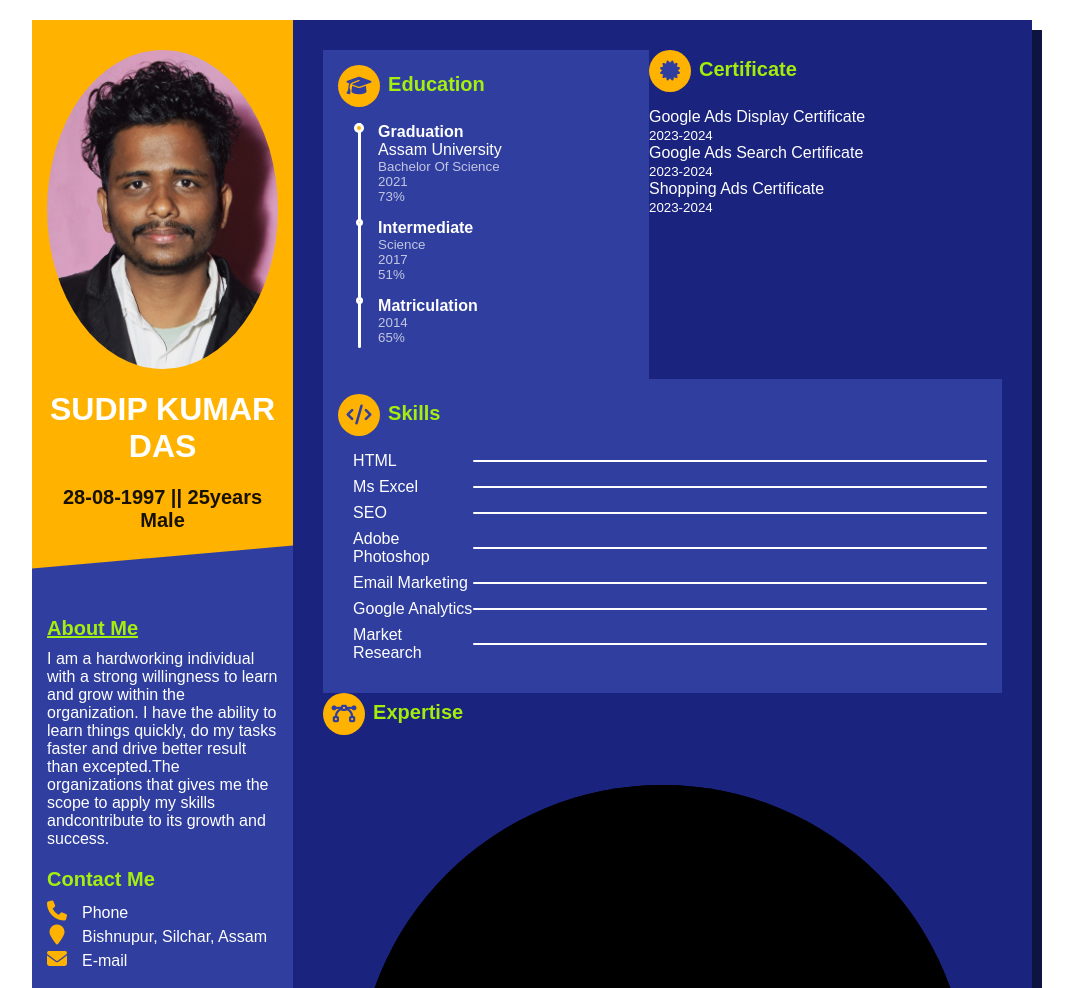
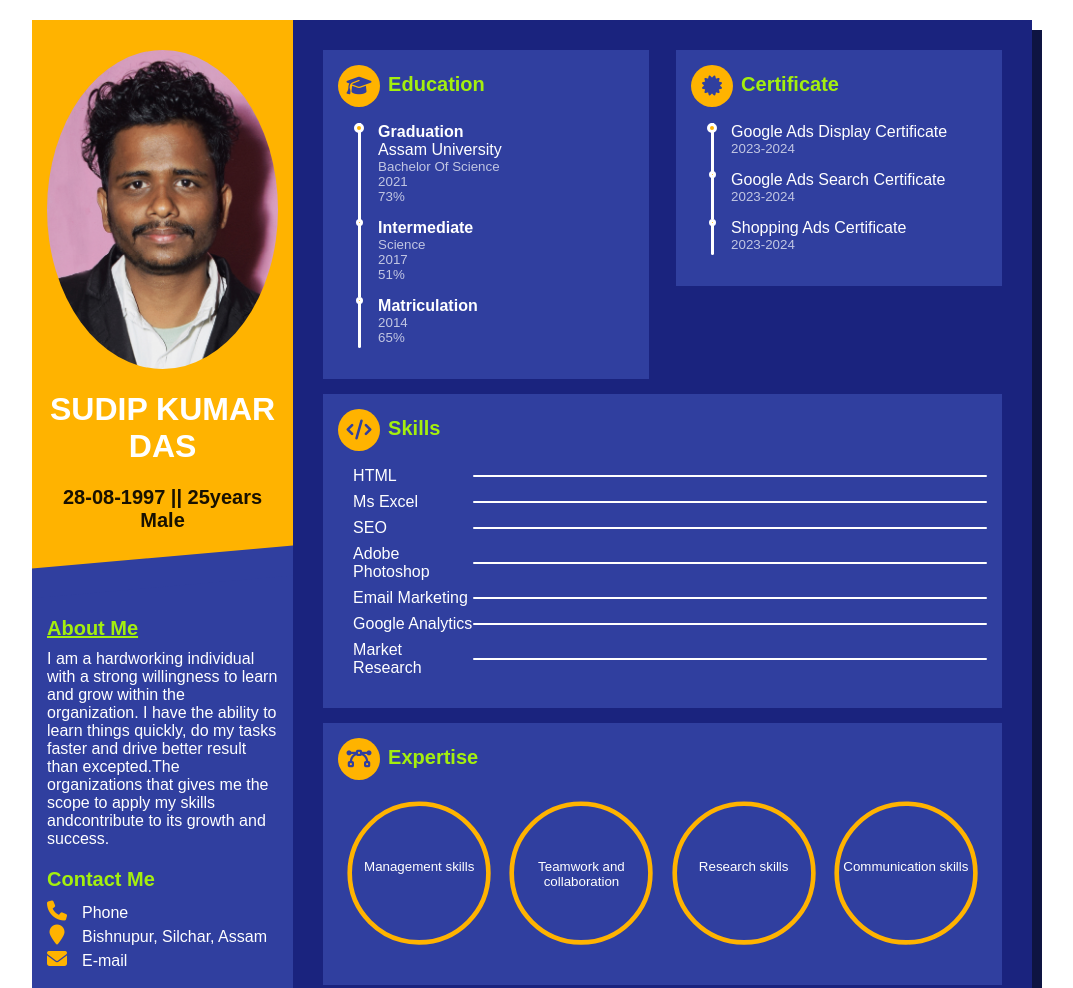
Before and after one commit to sudipdas0002/Resume, a plain HTML site: page index.html in a window 1280 px wide. Shown: the top 988 px of the page, without its empty margins (108-1181 px from the left). Drawn offline with nearby package versions, Linux system fonts and the light colour scheme; a script that the page names is missing; a web font is replaced by a local one.

Commit message:
stylo.css

```diff
--- a/stylo.css
+++ b/stylo.css
@@ -278,55 +278,55 @@ h3 {
   margin-right: 8px;
   transition-duration: 0.3s;
 }
-.resume .func .work,
-.resume .func .edu {
+.resume .func .edu,
+.resume .func .cert {
   float: left;
 }
-.resume .func .work small,
-.resume .func .edu small {
+.resume .func .edu small,
+.resume .func .cert small {
   display: block;
   opacity: 0.7;
 }
-.resume .func .work ul li,
-.resume .func .edu ul li {
+.resume .func .edu ul li,
+.resume .func .cert ul li {
   position: relative;
   margin-left: 15px;
   padding-left: 25px;
   padding-bottom: 15px;
 }
-.resume .func .work ul li:hover::before,
-.resume .func .edu ul li:hover::before {
+.resume .func .edu ul li:hover::before,
+.resume .func .cert ul li:hover::before {
   animation: circle 1.2s infinite;
 }
-.resume .func .work ul li:hover span,
-.resume .func .edu ul li:hover span {
+.resume .func .edu ul li:hover span,
+.resume .func .cert ul li:hover span {
   color: #fdd835;
 }
 
-.resume .func .work ul li:first-of-type::before,
-.resume .func .edu ul li:first-of-type::before {
+.resume .func .edu ul li:first-of-type::before,
+.resume .func .cert ul li:first-of-type::before {
   width: 10px;
   height: 10px;
   left: 1px;
 }
-.resume .func .work ul li:last-of-type,
-.resume .func .edu ul li:last-of-type {
+.resume .func .edu ul li:last-of-type,
+.resume .func .cert ul li:last-of-type {
   padding-bottom: 3px;
 }
-.resume .func .work ul li:last-of-type::after,
-.resume .func .edu ul li:last-of-type::after {
+.resume .func .edu ul li:last-of-type::after,
+.resume .func .cert ul li:last-of-type::after {
   border-radius: 1.5px;
 }
-.resume .func .work ul li::before,
-.resume .func .work ul li::after,
 .resume .func .edu ul li::before,
-.resume .func .edu ul li::after {
+.resume .func .edu ul li::after,
+.resume .func .cert ul li::before,
+.resume .func .cert ul li::after {
   content: "";
   display: block;
   position: absolute;
 }
-.resume .func .work ul li::before,
-.resume .func .edu ul li::before {
+.resume .func .edu ul li::before,
+.resume .func .cert ul li::before {
   width: 7px;
   height: 7px;
   border: 3px solid #ffffff;
@@ -335,25 +335,25 @@ h3 {
   left: 3px;
   z-index: 1;
 }
-.resume .func .work ul li::after,
-.resume .func .edu ul li::after {
+.resume .func .edu ul li::after,
+.resume .func .cert ul li::after {
   width: 3px;
   height: 100%;
   background: #ffffff;
   left: 5px;
   top: 0;
 }
-.resume .func .work ul li span,
-.resume .func .edu ul li span {
+.resume .func .woedurk ul li span,
+.resume .func .cert ul li span {
   transition-duration: 0.3s;
 }
-.resume .func .work {
+.resume .func .edu {
   width: 48%;
   background: #303f9f;
   padding: 15px;
   margin: 0 4% 15px 0;
 }
-.resume .func .edu {
+.resume .func .cert {
   width: 48%;
   background: #303f9f;
   padding: 15px;
@@ -398,51 +398,51 @@ h3 {
   box-shadow: 0 0 0 #ffb300;
   border-radius: 5px;
 }
-.resume .func .skills-soft {
+.resume .func .expertise {
   clear: both;
   background: #303f9f;
   padding: 15px;
   margin: 15px 0 0;
 }
-.resume .func .skills-soft ul {
+.resume .func .expertise ul {
   display: flex;
   justify-content: space-between;
   text-align: center;
 }
-.resume .func .skills-soft ul li {
+.resume .func .expertise ul li {
   position: relative;
 }
-.resume .func .skills-soft ul li:hover svg .cbar {
+.resume .func .expertise ul li:hover svg .cbar {
   stroke: #fdd835;
   stroke-width: 4px;
 }
-.resume .func .skills-soft ul li:hover span,
-.resume .func .skills-soft ul li:hover small {
+.resume .func .expertise ul li:hover span,
+.resume .func .expertise ul li:hover small {
   transform: scale(1.2);
 }
-.resume .func .skills-soft ul li svg {
+.resume .func .expertise ul li svg {
   width: 95%;
   fill: transparent;
   transform: rotate(-90deg);
 }
-.resume .func .skills-soft ul li svg circle {
+.resume .func .expertise ul li svg circle {
   stroke-width: 1px;
   stroke: #ffffff;
 }
-.resume .func .skills-soft ul li svg .cbar {
+.resume .func .expertise ul li svg .cbar {
   stroke-width: 3px;
   stroke: #ffb300;
   stroke-linecap: round;
 }
-.resume .func .skills-soft ul li span,
-.resume .func .skills-soft ul li small {
+.resume .func .expertise ul li span,
+.resume .func .expertise ul li small {
   position: absolute;
   display: block;
   width: 100%;
   top: 52%;
   transition-duration: 0.3s;
 }
-.resume .func .skills-soft ul li span {
+.resume .func .expertise ul li span {
   top: 40%;
 }
 .resume .func .hobbies {
```
